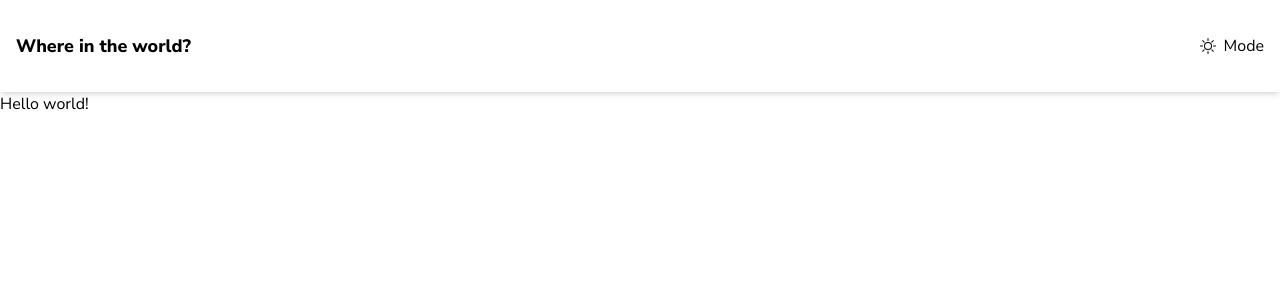
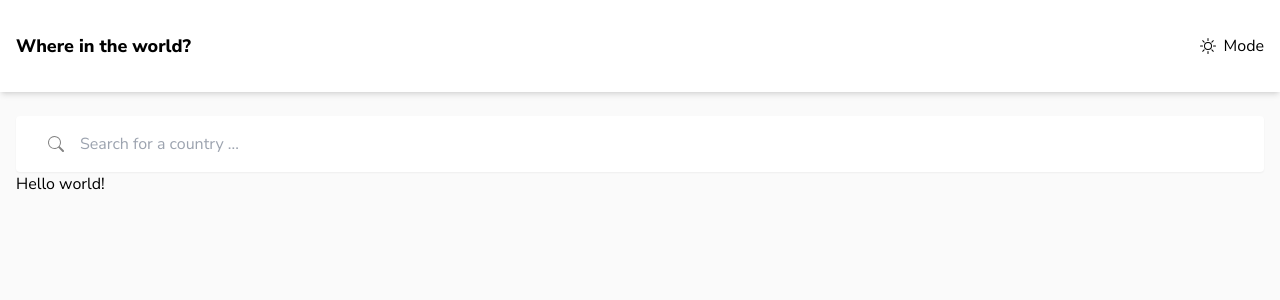
Before and after one commit to vladislav-gorovenko/countries, a Next.js app: page / in a window 1280 px wide. Shown: the top 300 px of the page. Built offline with nearby package versions, Linux system fonts and the light colour scheme.

Commit message:
small changes

```diff
--- a/src/app/components/Header.tsx
+++ b/src/app/components/Header.tsx
@@ -24,8 +24,8 @@ export default function Header() {
   }
 
   return (
-    <header>
-      <div className="flex justify-between bg-header px-4 py-8   shadow-md dark:bg-header-dark">
+    <header className="flex flex-col">
+      <div className="= flex justify-between bg-header px-4   py-8 shadow-md dark:bg-header-dark">
         <h1 className="text-lg font-extrabold">Where in the world?</h1>
         <button className="flex items-center gap-2" onClick={toggleTheme}>
           {chooseIcon()} Mode
--- /dev/null
+++ b/src/app/components/Search.tsx
@@ -0,0 +1,16 @@
+import { BsSearch } from "react-icons/bs";
+
+export default function Search() {
+  return (
+    <div>
+      <div className="flex h-14 items-center justify-start gap-4 rounded bg-header px-8 shadow-sm dark:bg-header-dark ">
+        <BsSearch className=" fill-input-text dark:fill-input-text-dark " />
+        <input
+          className="flex-1 bg-inherit "
+          placeholder="Search for a country ..."
+          type="text"
+        />
+      </div>
+    </div>
+  );
+}
--- a/src/app/layout.tsx
+++ b/src/app/layout.tsx
@@ -2,8 +2,9 @@ import "./globals.css";
 import { Nunito_Sans } from "next/font/google";
 import Providers from "./providers";
 import Header from "./components/Header";
+import Search from "./components/Search";
 
-const inter = Nunito_Sans({ subsets: ["latin"] });
+const nunito = Nunito_Sans({ subsets: ["latin"] });
 
 export const metadata = {
   title: "Countries App.",
@@ -17,10 +18,15 @@ export default function RootLayout({
 }) {
   return (
     <html lang="en">
-      <body className={inter.className}>
+      <body
+        className={`${nunito.className} bg-background dark:bg-background-dark dark:text-text-dark`}
+      >
         <Providers>
           <Header />
-          {children}
+          <main className="px-4 py-6">
+            <Search />
+            {children}
+          </main>
         </Providers>
       </body>
     </html>
--- a/src/app/providers.js
+++ b/src/app/providers.js
@@ -13,5 +13,13 @@ export default function Providers({ children }) {
     return <>{children}</>;
   }
 
-  return <ThemeProvider attribute="class">{children}</ThemeProvider>;
+  return (
+    <ThemeProvider
+      enableColorScheme={false}
+      defaultTheme="system"
+      attribute="class"
+    >
+      {children}
+    </ThemeProvider>
+  );
 }
--- a/tailwind.config.js
+++ b/tailwind.config.js
@@ -28,5 +28,4 @@ module.exports = {
       },
     },
   },
-  plugins: [],
 };
```
Also changed, not shown: src/data/data.json (renamed from public/data.json).
